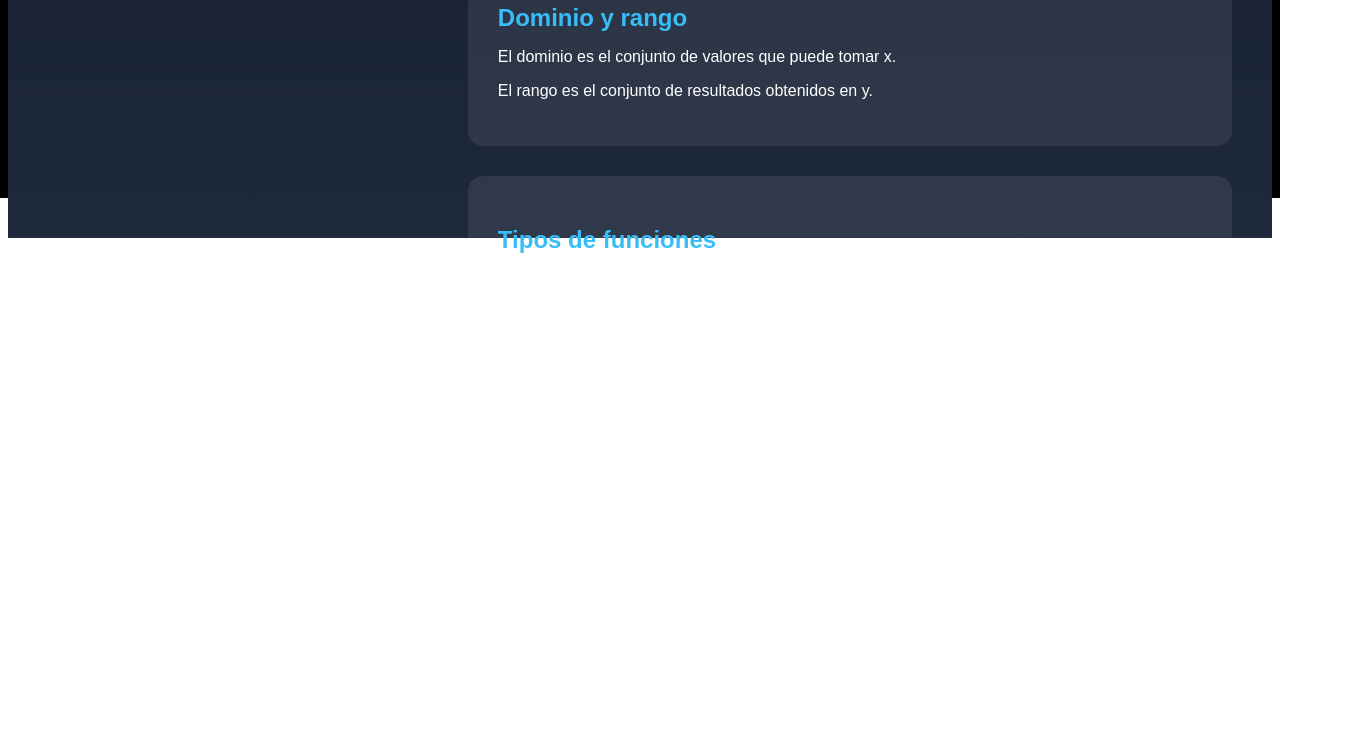
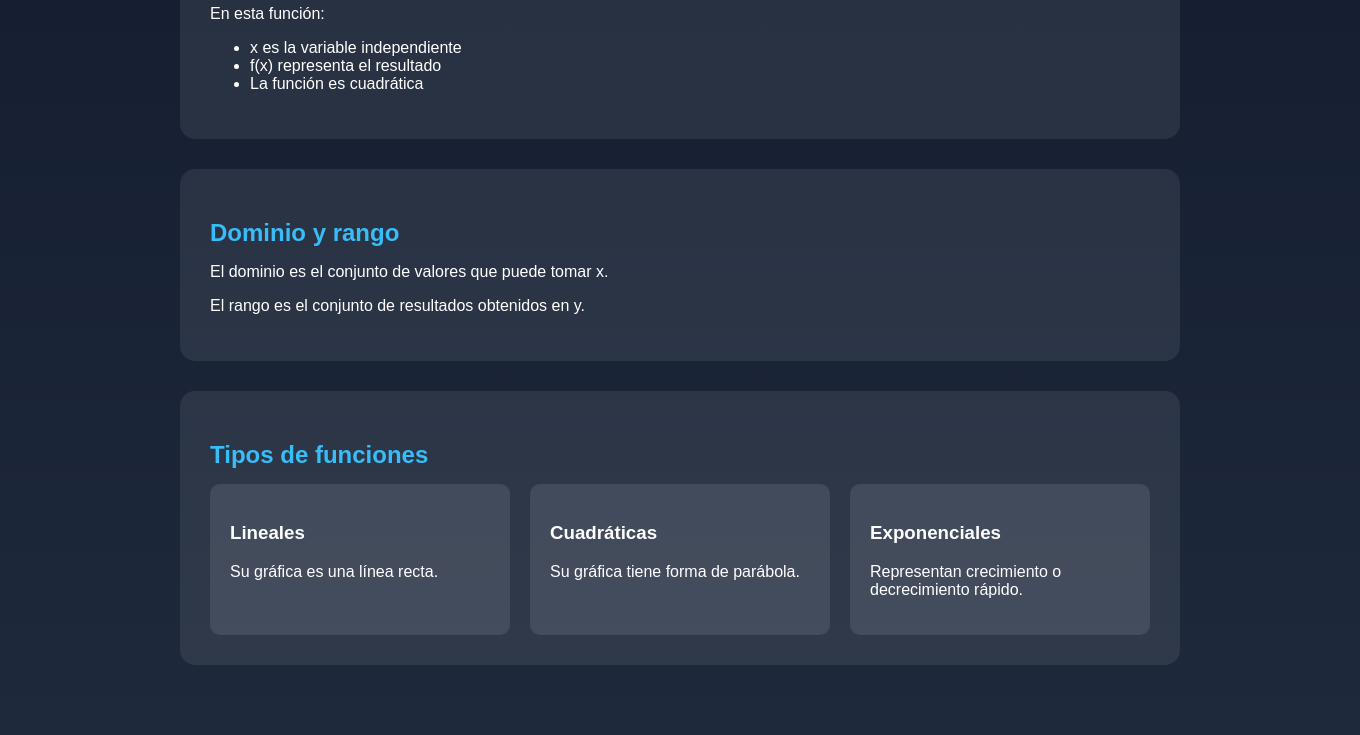
Before and after one commit to bbarriosc-create/Pagina-C-lculo, a plain HTML site: page funciones.html in a window 1280 px wide. Shown: the part 602-1337 px from the top of the page, 1360 px wide, since content can reach past the window. Before the commit the page ends 1218 px from the top, so only its background shows below. Drawn offline with Linux system fonts and the light colour scheme.

Commit message:
Add files via upload

```diff
--- a/funciones.html
+++ b/funciones.html
@@ -1,5 +1,5 @@
 <!DOCTYPE html>
-<html lang="es">
+<html lang="es-gt">
 <head>
     <meta charset="UTF-8">
     <meta name="viewport" content="width=device-width, initial-scale=1.0">
--- a/style.css
+++ b/style.css
@@ -1,15 +1,20 @@
 body, html{
     font-family: Arial, Helvetica, sans-serif;
-    height: 100%;
-    width: 100vw;
+    margin: 0;
+    padding: 0;
 
-    display: flex;
-    justify-content: center;
-    align-items: center;
+    min-height: 100vh;
+    width: 100%;
 
     background: url(calculo.jpg) center center;
     background-size: cover;
     background-repeat: no-repeat;
+    background-attachment: fixed;
+}
+body{
+    display: flex;
+    justify-content: center;
+    align-items: center;
 }
 
 .contenedor{
@@ -34,8 +39,14 @@ body, html{
     background-color: #FF4F3B;
 }
 .pagina-funciones{
+    display: block;
+
+    min-height: 100vh;
+
     background: linear-gradient(to bottom, #0F172A, #1E293B);
+
     color: white;
+
     padding: 40px;
 }
 
```
